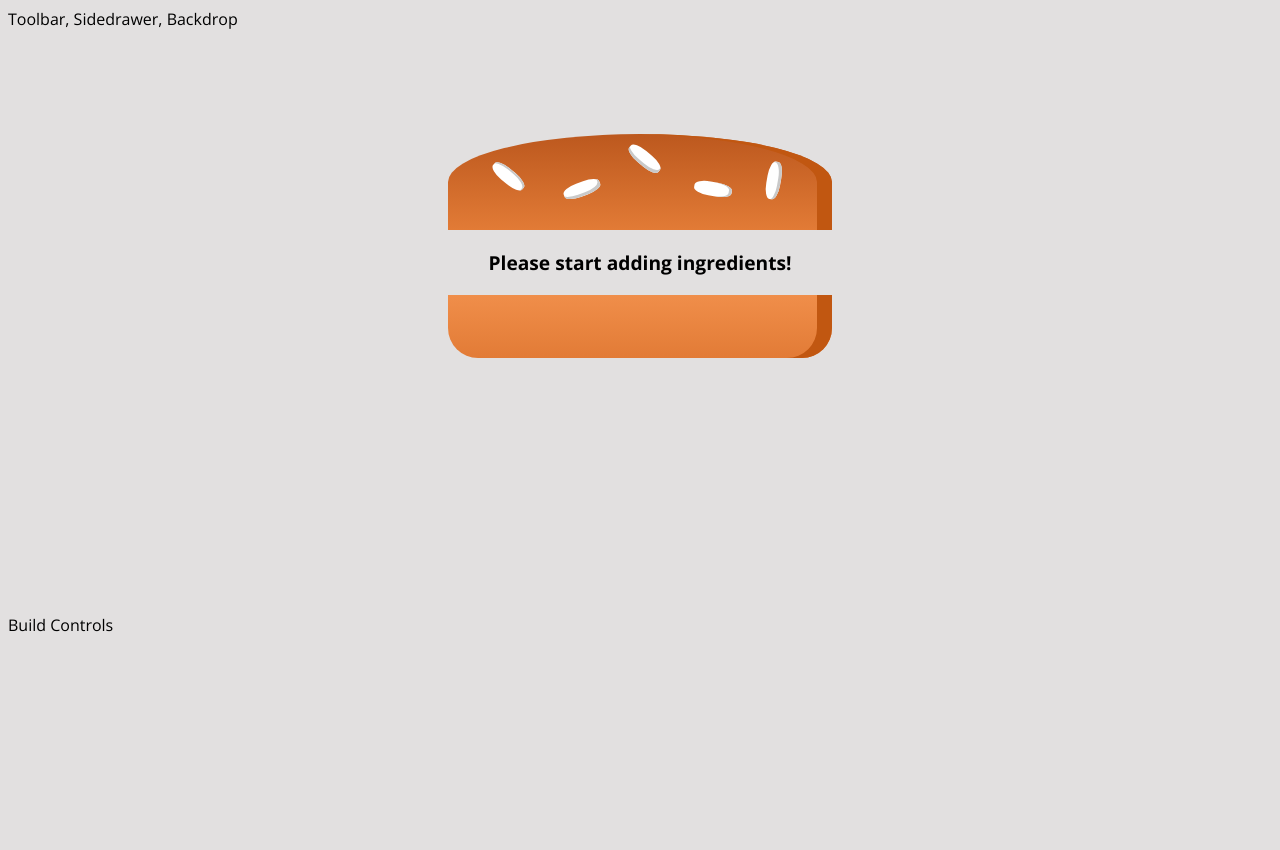
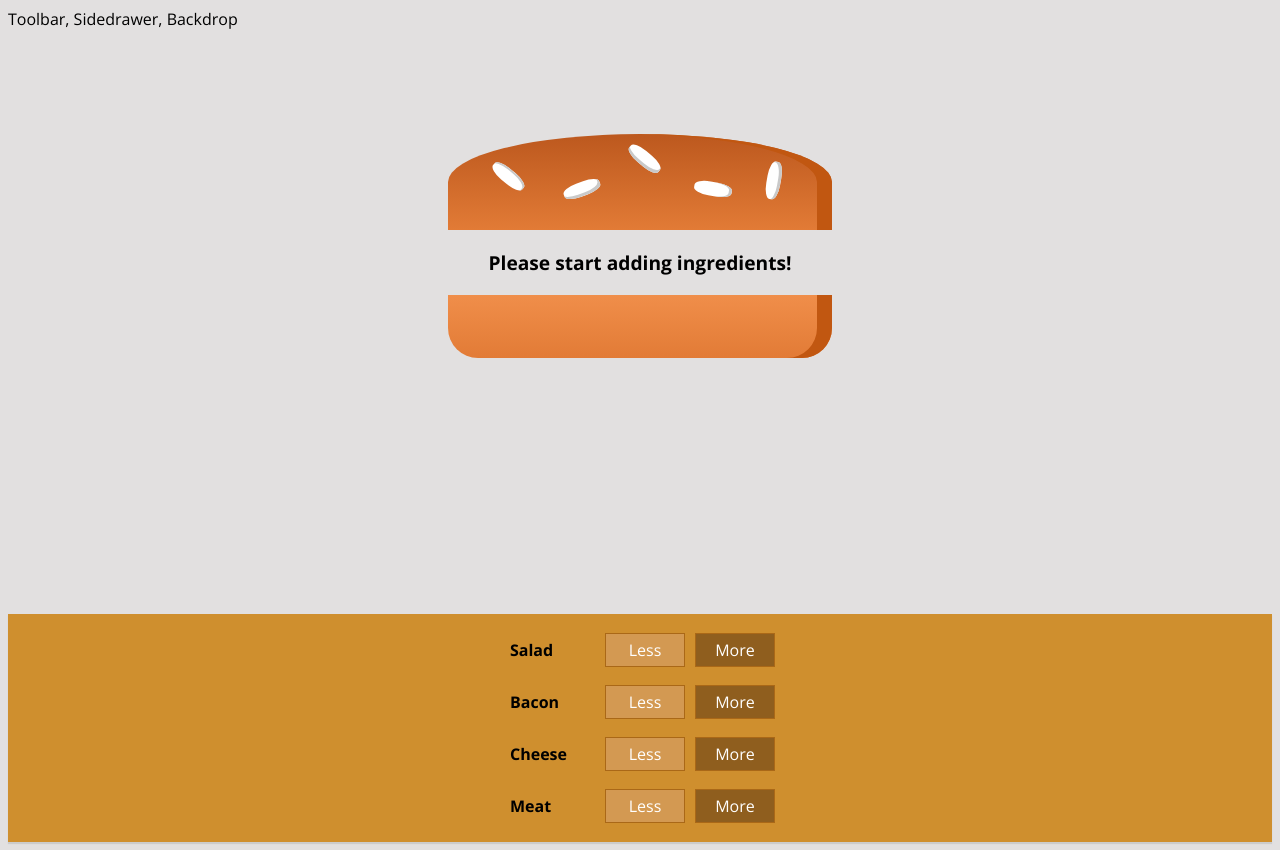
Before and after one commit to sweeptic/Burger-Project, a React (Create React App) app: page / in a window 1280 px wide. Before the commit the page ends 800 px from the top, so only its background shows below. Built offline with nearby package versions, Linux system fonts and the light colour scheme.

Commit message:
14. Outputting Multiple Build Controls

```diff
--- a/src/components/Burger/BuildControls/BuiltControl/BuildControl.js
+++ b/src/components/Burger/BuildControls/BuildControl/BuildControl.js
@@ -1,5 +1,5 @@
 import React from "react";
-import classes from "./BuildControl.css";
+import classes from "./BuildControl.module.css";
 
 const BuildControl = (props) => (
     <div className={classes.BuildControl}>
--- a/src/components/Burger/BuildControls/BuildControls.js
+++ b/src/components/Burger/BuildControls/BuildControls.js
@@ -1,7 +1,21 @@
 import React from "react";
+import classes from "./BuildControls.module.css";
+import BuildControl from "./BuildControl/BuildControl";
 
-const buildControls = (props) => {
-    return <div></div>;
-};
+const controls = [
+    { label: "Salad", type: "salad" },
+    { label: "Bacon", type: "bacon" },
+    { label: "Cheese", type: "cheese" },
+    { label: "Meat", type: "meat" },
+];
+
+const buildControls = (props) => (
+    <div className={classes.BuildControls}>
+
+        {controls.map((ctrl) => (
+        <BuildControl key={ctrl.label} label={ctrl.label}/>
+    ))}
+    </div>
+);
 
 export default buildControls;
--- a/src/containers/BurgerBuilder/BurgerBuilder.js
+++ b/src/containers/BurgerBuilder/BurgerBuilder.js
@@ -1,6 +1,7 @@
 import React, { Component } from "react";
 import Aux from "../../hoc/Aux_";
 import Burger from "../../components/Burger/Burger";
+import BuildControls from '../../components/Burger/BuildControls/BuildControls';
 
 class BurgerBuilder extends Component {
     // constructor(props) {
@@ -22,7 +23,7 @@
             <Aux>
                 {/* graphical representation of burger */}
                 <Burger ingredients={this.state.ingredients} />
-                <div>Build Controls</div>
+                <BuildControls/>
             </Aux>
         );
     }
```
Also changed, not shown: src/components/Burger/BuildControls/BuildControl/BuildControl.module.css (renamed from src/components/Burger/BuildControls/BuiltControl/BuildControl.css).
